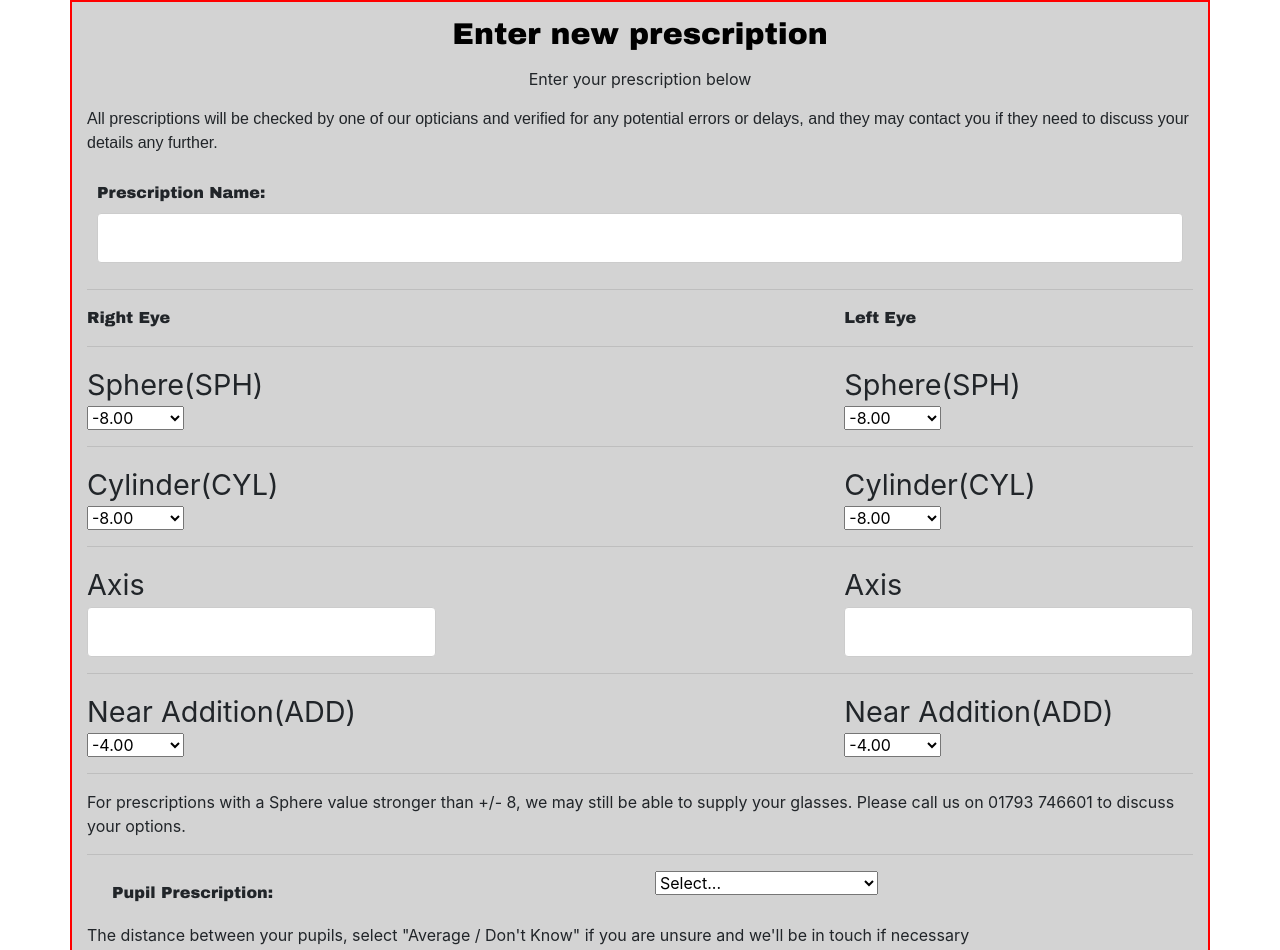
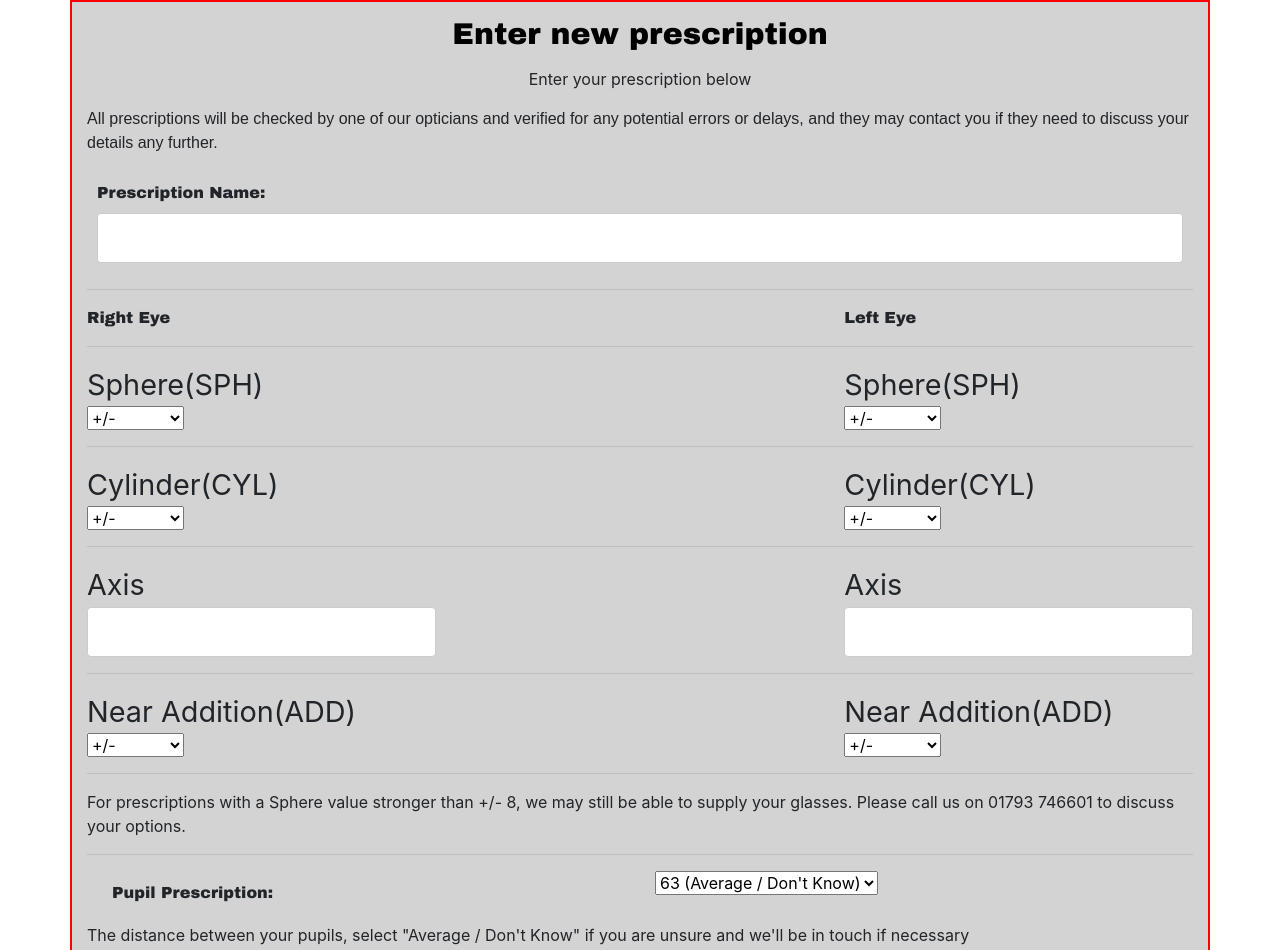
Before and after one commit to neellodhiya05/ReactPrescriptionForm, a React (Create React App) app: page / in a window 1280 px wide. Shown: the top 950 px of the page. Built offline with nearby package versions, Linux system fonts and the light colour scheme; the HTML template or start-up script is replaced by a standard one.

Commit message:
set default vaule in select

```diff
--- a/src/component/NearAddSelect.js
+++ b/src/component/NearAddSelect.js
@@ -4,7 +4,7 @@ export class NearAddSelect extends Component{
     render(){
         return(
             <div>
-                <select defaultValue={" "} >
+                <select defaultValue={"default"} >
                     <option value="-4.00">-4.00</option>
 
                     <option value="-3.75">-3.75</option>
@@ -37,7 +37,7 @@ export class NearAddSelect extends Component{
 
                     <option value="-0.25">-0.25</option>
 
-                    <option value="" >+/-</option>
+                    <option value="default" >+/-</option>
 
                     <option value="0.00">0.00</option>
 
--- a/src/component/PupilPre.js
+++ b/src/component/PupilPre.js
@@ -19,7 +19,7 @@ export class PupilPre extends Component{
 
                     <Col>
 
-                <select defaultValue={" "}>
+                <select defaultValue={"63"}>
               <option value="">Select...</option>
 
               <option value="55">55</option>
--- a/src/component/Select.js
+++ b/src/component/Select.js
@@ -4,7 +4,7 @@ export class Select extends Component{
     render(){
         return(
             <div >
-                <select defaultValue={" "} >
+                <select defaultValue={"default"} >
                     <option value="-8.00">-8.00</option>
 
                     <option value="-7.75">-7.75</option>
@@ -69,7 +69,7 @@ export class Select extends Component{
 
                     <option value="-0.25">-0.25</option>
 
-                    <option value=""  >+/-</option>
+                    <option value="default"  >+/-</option>
 
                     <option value="0.00">0.00</option>
 
```
